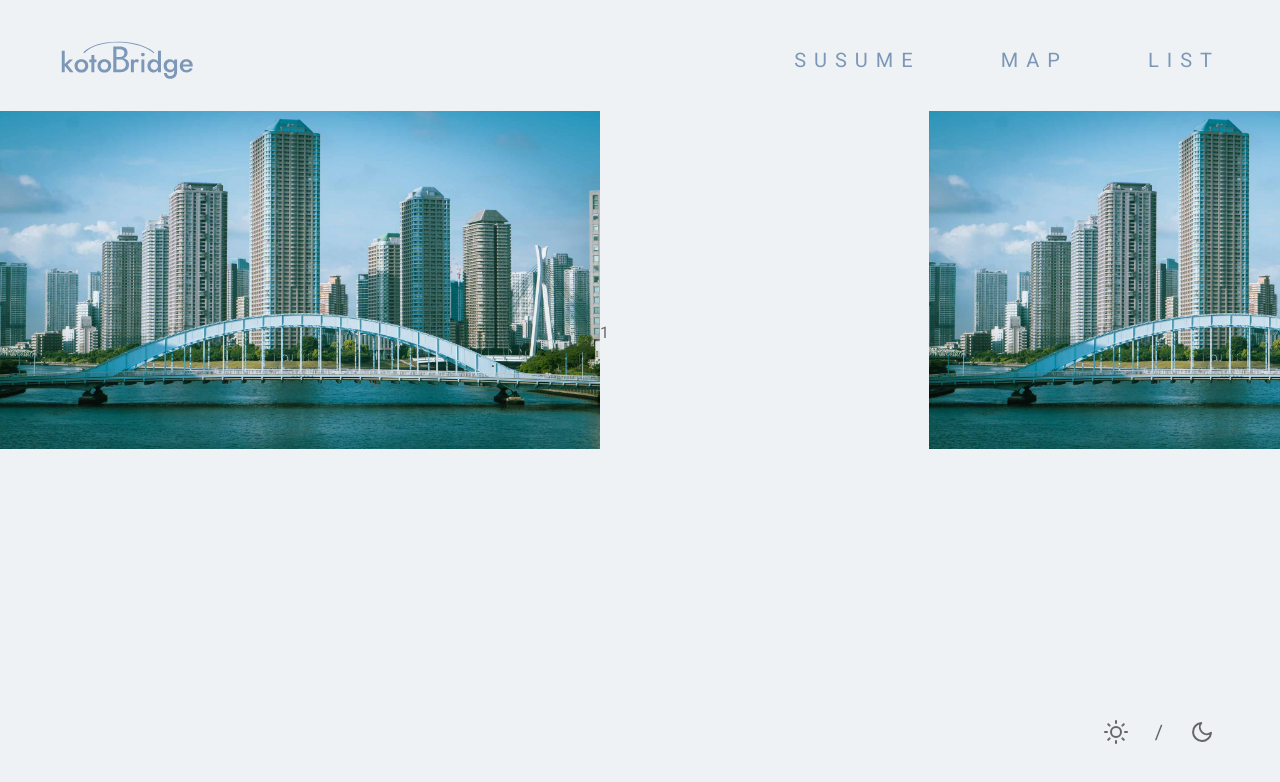
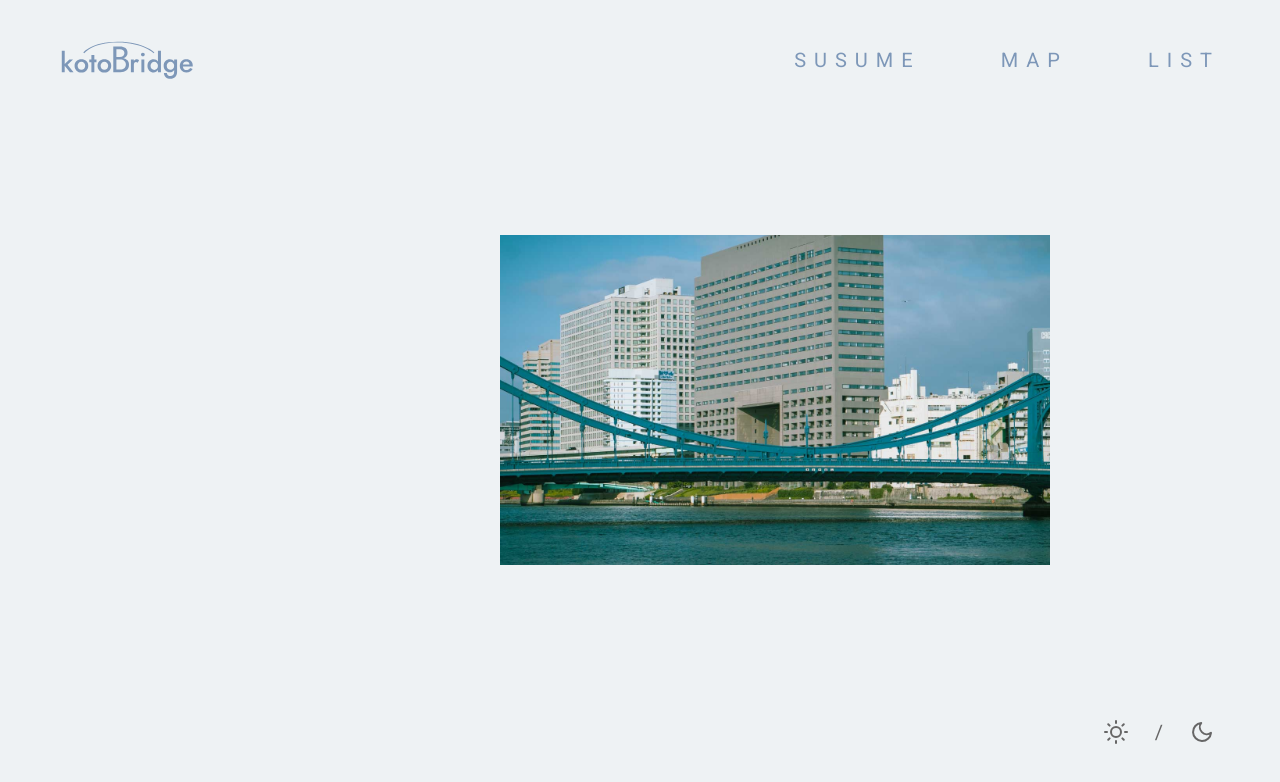
Before and after one commit to aovoq/kotobridge.tokyo, a Next.js app: page / in a window 1280 px wide. Shown: the top 782 px of the page. Built offline with nearby package versions, Linux system fonts and the light colour scheme.

Commit message:
ahhhh: parallax image wip

```diff
--- a/src/pages/index.jsx
+++ b/src/pages/index.jsx
@@ -42,8 +42,33 @@ const Text = styled.div`
    display: inline-block;
 `
 
+const Item = styled.div`
+   position: relative;
+   display: inline-block;
+   margin-left: 500px;
+   top: calc(50% - 330px / 2);
+`
+const ImgWrapper = styled.div`
+   display: inline-block;
+   position: relative;
+   width: 550px;
+   height: 330px;
+   overflow: hidden;
+`
+const Test = styled.div`
+   background-image: url('images/kiyosu-bridge.jpg');
+   position: absolute;
+   left: -100px;
+   width: 750px;
+   height: 100%;
+   background-size: cover;
+   background-position: center;
+`
+
 const Home = () => {
    const screenRef = useRef(null)
+   let images
+   let imageWidth
    let current = 0
    let target = 0
    let limit = 0
@@ -65,8 +90,25 @@ const Home = () => {
    }
 
    const removeEventListeners = () => {
-      screenRef.current.removeEventListener('mousewheel', onScroll)
+      screenRef.current.removeEventListener('mousewheel', onScroll, { passive: false })
       window.removeEventListener('resize', init)
+      document.addEventListener(
+         'touchmove',
+         (e) => {
+            e.preventDefault()
+         },
+         { passive: false },
+      )
+   }
+
+   const parallaxImages = () => {
+      const ratio = current / 1400
+      let intersectionRatioValue
+
+      images.forEach((img, idx) => {
+         intersectionRatioValue = ratio - idx * 0.7
+         img.style = `transform: translate3d(${intersectionRatioValue * 70}px, 0, 0)`
+      })
    }
 
    const update = () => {
@@ -81,11 +123,13 @@ const Home = () => {
          current = 0
       }
       screenRef.current.style = `transform: translate3d(-${current}px, 0, 0)`
+      parallaxImages()
       request = requestAnimationFrame(update)
    }
 
    const init = () => {
       limit = screenRef.current.getBoundingClientRect().width - window.innerWidth
+      images = [...document.querySelectorAll('.bridgeImg')]
       update()
    }
 
@@ -114,12 +158,61 @@ const Home = () => {
          <GlobalStyles />
          <Container>
             <Screen ref={screenRef}>
-               <Link href='/bridge/kiyosu-bridge'>
-                  <a>
-                     <BridgeImage className='image' />
-                  </a>
-               </Link>
-               <Text>1</Text>
+               <Item>
+                  <Link href='/bridge/kiyosu-bridge'>
+                     <a>
+                        <ImgWrapper>
+                           <Test src='images/kiyosu-bridge.jpg' className='bridgeImg' />
+                        </ImgWrapper>
+                     </a>
+                  </Link>
+               </Item>
+               <Item>
+                  <Link href='/bridge/kiyosu-bridge'>
+                     <a>
+                        <ImgWrapper>
+                           <Test src='images/kiyosu-bridge.jpg' className='bridgeImg' />
+                        </ImgWrapper>
+                     </a>
+                  </Link>
+               </Item>
+               <Item>
+                  <Link href='/bridge/kiyosu-bridge'>
+                     <a>
+                        <ImgWrapper>
+                           <Test src='images/kiyosu-bridge.jpg' className='bridgeImg' />
+                        </ImgWrapper>
+                     </a>
+                  </Link>
+               </Item>
+               <Item>
+                  <Link href='/bridge/kiyosu-bridge'>
+                     <a>
+                        <ImgWrapper>
+                           <Test src='images/kiyosu-bridge.jpg' className='bridgeImg' />
+                        </ImgWrapper>
+                     </a>
+                  </Link>
+               </Item>
+               <Item>
+                  <Link href='/bridge/kiyosu-bridge'>
+                     <a>
+                        <ImgWrapper>
+                           <Test src='images/kiyosu-bridge.jpg' className='bridgeImg' />
+                        </ImgWrapper>
+                     </a>
+                  </Link>
+               </Item>
+               <Item>
+                  <Link href='/bridge/kiyosu-bridge'>
+                     <a>
+                        <ImgWrapper>
+                           <Test src='images/kiyosu-bridge.jpg' className='bridgeImg' />
+                        </ImgWrapper>
+                     </a>
+                  </Link>
+               </Item>
+               {/* <Text>1</Text>
                <BridgeImage className='image' />
                <Text>2</Text>
                <BridgeImage className='image' />
@@ -129,7 +222,7 @@ const Home = () => {
                <BridgeImage className='image' />
                <Text>5</Text>
                <BridgeImage className='image' />
-               <Text>6</Text>
+               <Text>6</Text> */}
             </Screen>
          </Container>
       </Layout>
```
